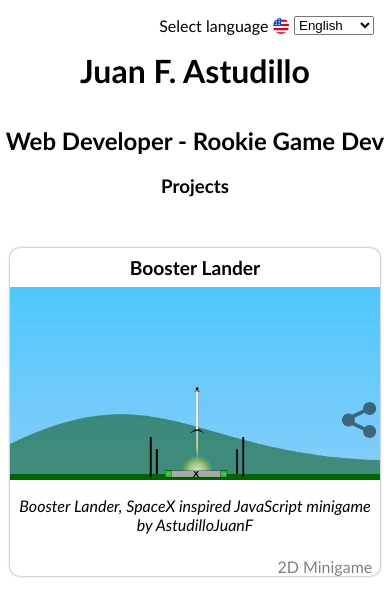
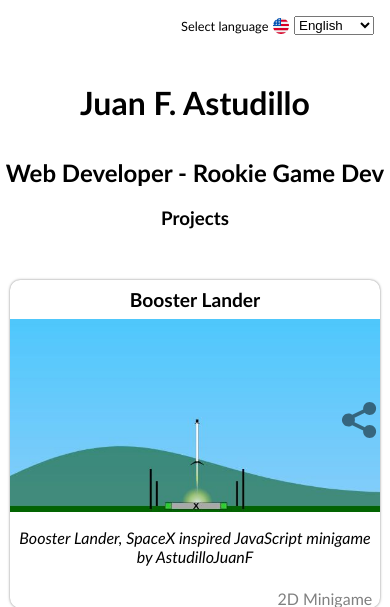
Before and after one commit to AstudilloJuanF/astudillojuanf.github.io, a PHP site: page / in a window 390 px wide. Shown: the top 607 px of the page. Run offline with PHP 8.4, Linux system fonts and the light colour scheme.

Commit message:
Style changes for language selector in homepage

```diff
--- a/styles/styles.css
+++ b/styles/styles.css
@@ -14,6 +14,10 @@ nav {
 	text-align: right;
 	padding-top: 1rem;
 	padding-right: 1rem;
+}
+
+nav label {
+	font-size: 0.8rem;
 }
 
 #language-flag {
@@ -184,6 +188,11 @@ footer address{
 }
 
 @media (max-width: 650px){
+
+	nav {
+		padding-bottom: 2rem;
+	}
+
 	#footer-grid-container{
 		display: block;
 	}
```
